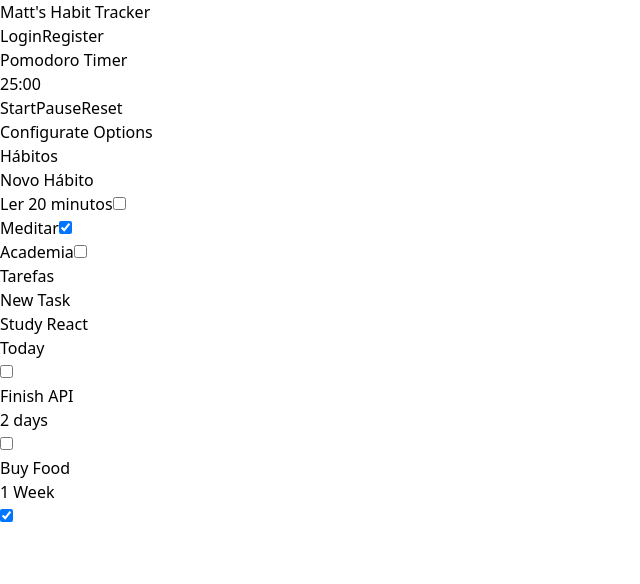
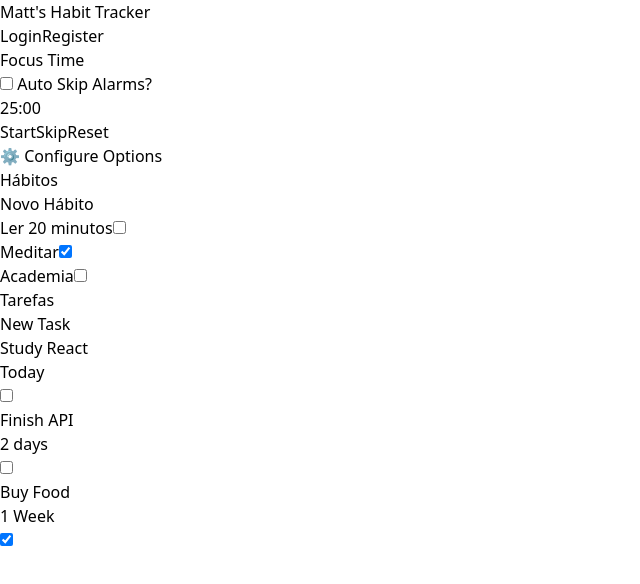
Before and after one commit to CristianMatos971/springboot-habit-tracker, a React (Vite) app in the folder habittracker-frontend/: page /dashboard in a window 1280 px wide. Shown: the top 584 px of the page, without its empty margins (0-640 px from the left). Built offline with nearby package versions, Linux system fonts and the light colour scheme.

Commit message:
Create logic for a Pomodoro Timer almost completed, only part missing is to add the possibility of user input for configuration of preferences

```diff
--- a/habittracker-frontend/src/components/PomodoroCard.jsx
+++ b/habittracker-frontend/src/components/PomodoroCard.jsx
@@ -1,31 +1,148 @@
-import { useState } from "react";
+import { useState, useEffect, useRef } from "react";
+import alarmFile from "../assets/sounds/alarm.mp3";
 
 function PomodoroCard() {
-    const [time, setTime] = useState(25 * 60);
+    const FOCUS_TIME = 25 * 60;
+    const REST_TIME = 5 * 60;
+
+    const [mode, setMode] = useState("focus");
+    const [time, setTime] = useState(FOCUS_TIME);
+    const [isRunning, setIsRunning] = useState(false);
+    const [autoSkip, setAutoSkip] = useState(false);
+    const [isAlarmPlaying, setIsAlarmPlaying] = useState(false);
+
+    const alarmRef = useRef(null);
+    const alarmInterval = useRef(null);
+
+    useEffect(() => {
+        alarmRef.current = new Audio(alarmFile);
+        alarmRef.current.loop = false;
+    }, []);
+
+    useEffect(() => {
+        let interval = null;
+
+        if (isRunning && time > 0) {
+            interval = setInterval(() => {
+                setTime((prev) => prev - 1);
+            }, 1000);
+        }
+
+        if (time === 0 && isRunning) {
+            setIsRunning(false);
+        }
+
+        return () => clearInterval(interval);
+    }, [isRunning, time]);
+
+    useEffect(() => {
+        if (time === 0 && !isRunning) {
+            setIsAlarmPlaying(true);
+
+            alarmRef.current.currentTime = 0;
+            alarmRef.current.play();
+
+            alarmInterval.current = setInterval(() => {
+                alarmRef.current.currentTime = 0;
+                alarmRef.current.play();
+            }, 2000);
+
+            if (autoSkip) {
+                const next = mode === "focus" ? "rest" : "focus";
+                const nextTime = next === "focus" ? FOCUS_TIME : REST_TIME;
+
+                setTimeout(() => {
+                    clearInterval(alarmInterval.current);
+                    alarmRef.current.pause();
+                    setMode(next);
+                    setTime(nextTime);
+                    setIsRunning(false);
+                }, 3000);
+            }
+        }
+
+        return () => {
+            clearInterval(alarmInterval.current);
+        };
+    }, [time, isRunning, autoSkip, mode]);
+
+    const stopAlarm = () => {
+        clearInterval(alarmInterval.current);
+        alarmRef.current.pause();
+        alarmRef.current.currentTime = 0;
+        setIsAlarmPlaying(false);
+    };
+
+    const toggleTimer = () => {
+        stopAlarm();
+        setIsRunning(!isRunning);
+    };
+
+    const handleReset = () => {
+        stopAlarm();
+        setIsRunning(false);
+        setTime(mode === "focus" ? FOCUS_TIME : REST_TIME);
+    };
+
+    const handleSkip = () => {
+        stopAlarm();
+        setIsRunning(false);
+
+        const next = mode === "focus" ? "rest" : "focus";
+        setMode(next);
+
+        const nextTime = next === "focus" ? FOCUS_TIME : REST_TIME;
+        setTime(nextTime);
+    };
+
+    const minutes = String(Math.floor(time / 60)).padStart(2, "0");
+    const seconds = String(time % 60).padStart(2, "0");
 
     return (
-        <div className="min-h-[700px] bg-white rounded-xl shadow-md p-6 flex flex-col items-center border-2 border-indigo-600">
-            <h2 className="text-xl font-bold mb-4 text-gray-700">Pomodoro Timer</h2>
+        <div className="bg-white rounded-xl shadow-xl p-8 flex flex-col items-center gap-6 border-2 border-indigo-600">
 
-            <div className="text-5xl font-semibold text-purple-600 mb-6">
-                {String(Math.floor(time / 60)).padStart(2, "0")}:
-                {String(time % 60).padStart(2, "0")}
+            <div className="flex flex-col items-center gap-2">
+                <h2 className={`text-xl font-bold uppercase tracking-widest ${mode === "focus" ? "text-indigo-600" : "text-green-600"}`}>
+                    {mode === "focus" ? "Focus Time" : "Rest Time"}
+                </h2>
+
+                <div className="text-x2 font-bold uppercase tracking-widest text-indigo-800">
+                    <input type="checkbox" onChange={(e) => setAutoSkip(e.target.checked)} /> Auto Skip Alarms?
+                </div>
+
+                <div className="text-7xl font-bold text-gray-800 tracking-tighter">
+                    {minutes}:{seconds}
+                </div>
             </div>
 
-            <div className="flex gap-3">
-                <button className="px-4 py-2 bg-green-500 text-white rounded-lg">
-                    Start
+            <div className="flex items-center gap-3 w-full justify-center">
+                <button
+                    onClick={toggleTimer}
+                    className={`px-6 py-3 rounded-lg font-bold text-white transition-all shadow-md w-28 hover:scale-105 ${isRunning ? "bg-amber-500 hover:bg-amber-600" : "bg-indigo-600 hover:bg-indigo-700"}`}
+                >
+                    {isRunning ? "Pause" : "Start"}
                 </button>
-                <button className="px-4 py-2 bg-yellow-500 text-white rounded-lg">
-                    Pause
+
+                <button
+                    onClick={handleSkip}
+                    className={`px-4 py-3 rounded-lg font-semibold transition-colors
+                    ${isAlarmPlaying ? "bg-red-600 text-white border-red-700 hover:bg-red-700" : "text-indigo-700 bg-indigo-50 border-2 border-indigo-100 hover:bg-indigo-100"}`}
+                >
+                    Skip
                 </button>
-                <button className="px-4 py-2 bg-gray-400 text-white rounded-lg">
+
+                <button
+                    onClick={handleReset}
+                    className="px-4 py-3 rounded-lg font-semibold text-gray-500 bg-gray-50 border-2 border-gray-200 hover:bg-gray-100 transition-colors"
+                >
                     Reset
                 </button>
             </div>
 
-            <button className="mt-4 text-sm text-purple-600 hover:underline">
-                Configurate Options
+            <div className="w-full border-t border-gray-100"></div>
+
+            <button className="w-full py-3 rounded-lg bg-slate-800 text-gray-100 font-medium hover:bg-slate-900 transition-all shadow-sm flex items-center justify-center gap-2">
+                <span>⚙️</span> Configure Options
             </button>
         </div>
     );
```
Also changed, not shown: 1 other file (tests, documents, lock files or other folders).
